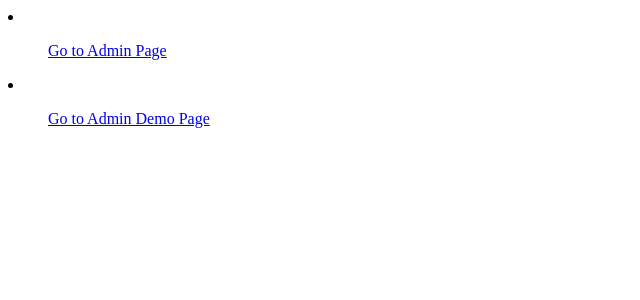
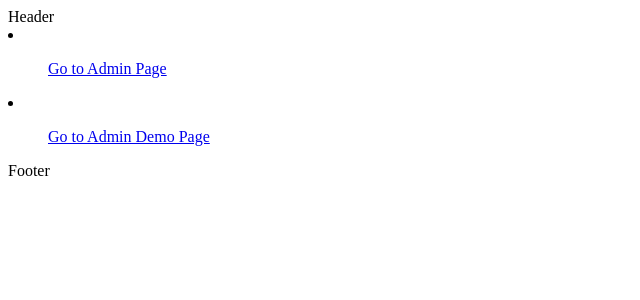
Before and after one commit to cuonglevan23/learn_nextjs, a Next.js app: page / in a window 1280 px wide. Shown: the top 300 px of the page, without its empty margins (0-640 px from the left). Built offline with nearby package versions, Linux system fonts and the light colour scheme.

Commit message:
learn layout nextjs

```diff
--- a/app/layout.tsx
+++ b/app/layout.tsx
@@ -27,7 +27,9 @@ export default function RootLayout({
       <body
         className={`${geistSans.variable} ${geistMono.variable} antialiased`}
       >
+        <header>Header</header>
         {children}
+        <footer>Footer</footer>
       </body>
     </html>
   );
```
